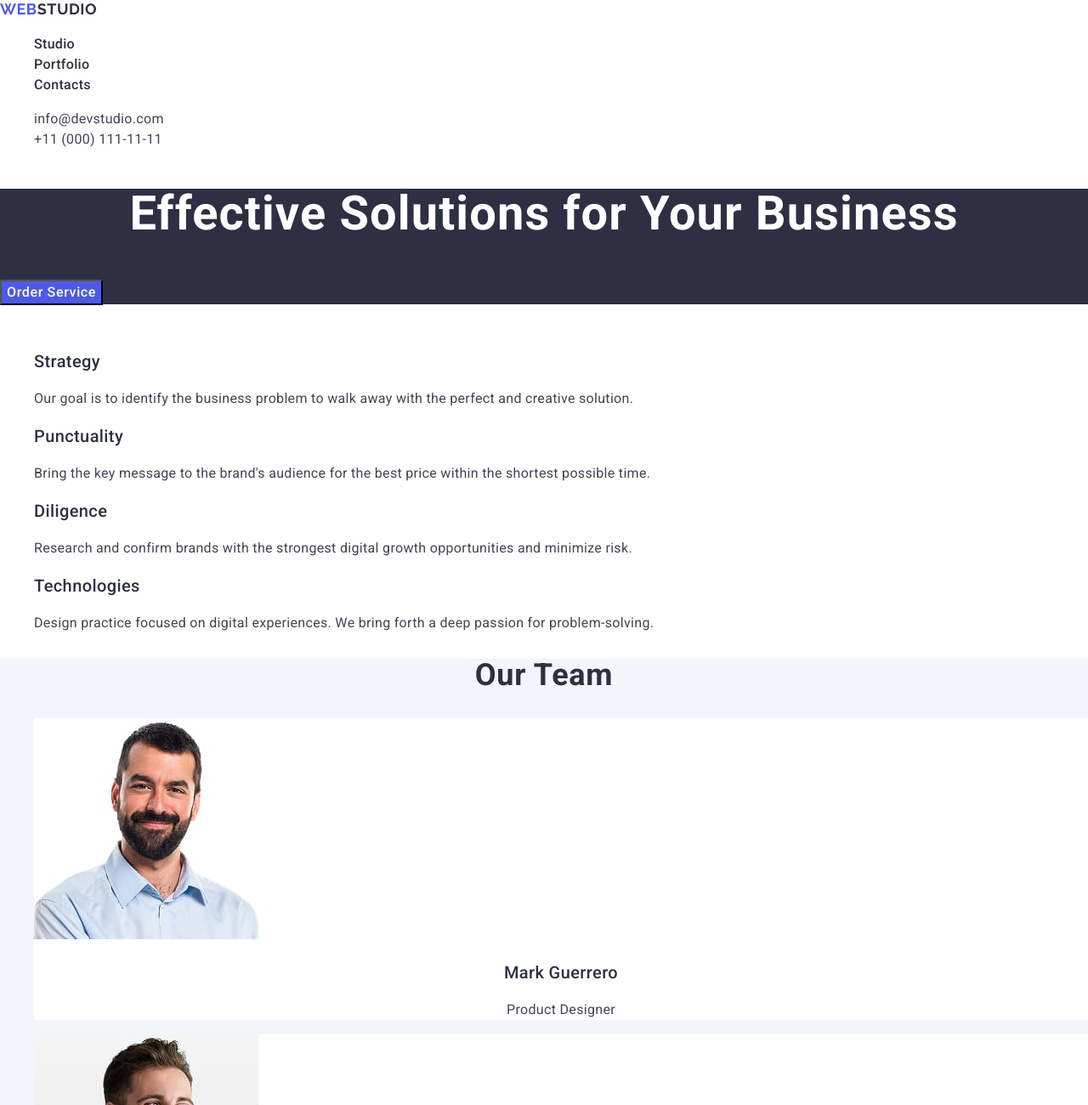
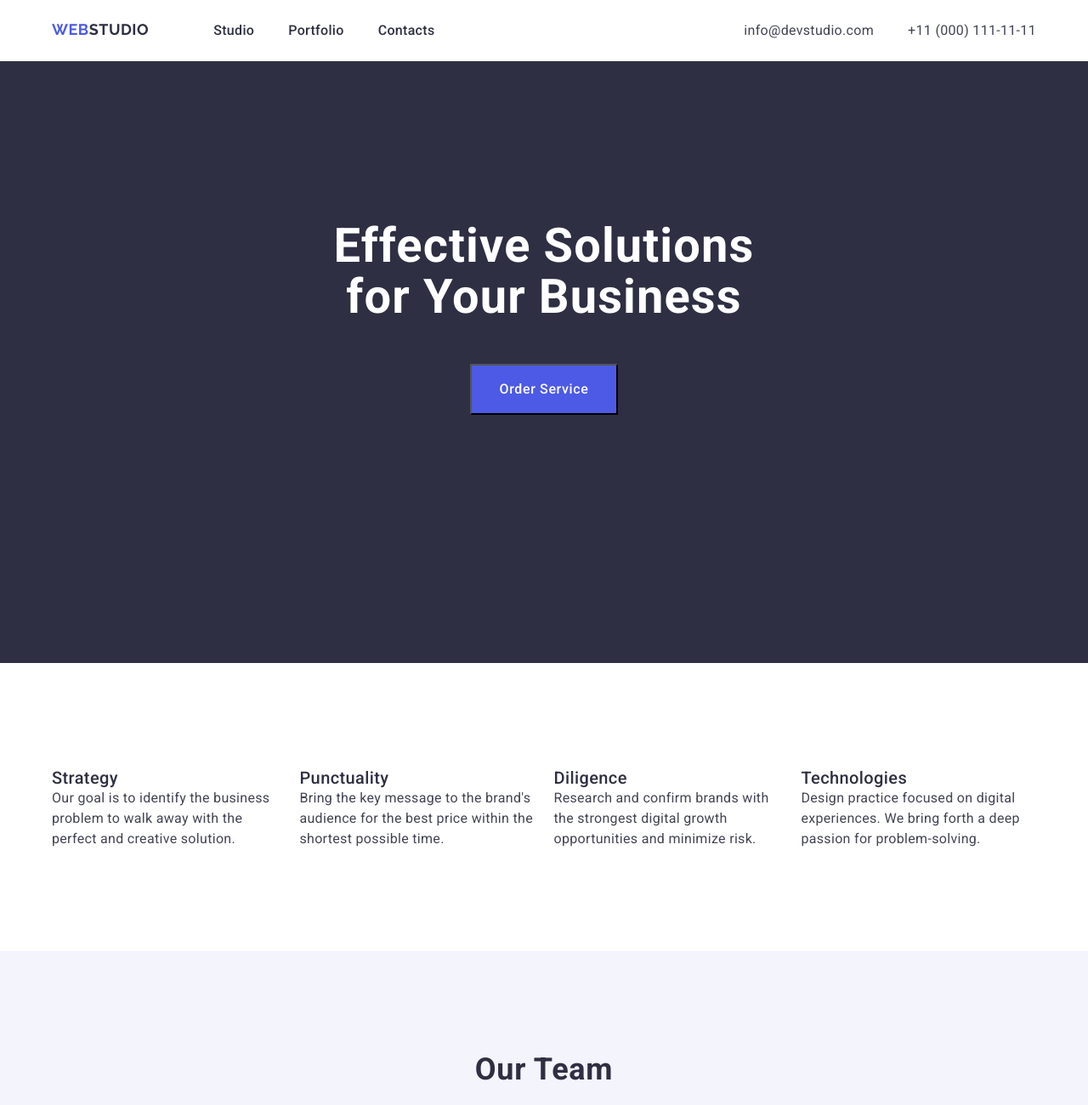
Before and after one commit to YanaMudriak/goit-markup-hw-03, a plain HTML site: page index.html in a window 1280 px wide. Shown: the top 1300 px of the page at 85% size. Drawn offline with nearby package versions, Linux system fonts and the light colour scheme.

Commit message:
the first try

```diff
--- a/css/styles.css
+++ b/css/styles.css
@@ -8,9 +8,14 @@ body {
             color: #434455;
             background-color: #ffffff;
         }
+        p,h1,h2,h3,h4,h5,h6 {
+            margin: 0;
+        }
 
 ul {
     list-style-type: none;
+    margin: 0;
+    padding: 0;
 }
 a {
     text-decoration: none;
@@ -19,6 +24,10 @@ a {
 /* ---------------------Header-------------*/
 .header {
     background-color: #FFFFFF;
+    padding: 24px 0;
+border-bottom: 1px solid var(--cornflower);
+        height: 72px;
+        /* color: #E7E9FC; */
 }
 
 
@@ -30,6 +39,8 @@ a {
     letter-spacing: 0.03em;
     text-transform: uppercase;
     color:#4d5ae5;
+
+    margin-right: 76px;
 
 }
 
@@ -74,6 +85,23 @@ a {
 .header-contacts-item:first-child .header-contacts-link:focus {
     color:#404bbf;
 }
+.header-menu-list {
+    display: flex;
+    gap: 40px;
+}
+
+.header-navigation {
+    display: flex;
+}
+
+.header-contacts-list {
+    display: flex;
+    gap: 40px;
+}
+.header .container {
+    display: flex;
+    justify-content: space-between;
+}
 
 
 
@@ -82,6 +110,8 @@ a {
 
 .hero {
 background-color: #2E2F42;
+padding-top: 188px;
+padding-bottom: 292px;
 
 }
 .hero-title {
@@ -93,6 +123,10 @@ background-color: #2E2F42;
         letter-spacing: 0.02em;
         text-align: center;
         color: #FFFFFF;
+        max-width: 496px;
+            margin: 0 auto 48px;
+            text-align: center;
+
 }
 
 .hero .hero-button {
@@ -105,6 +139,10 @@ background-color: #2E2F42;
     color: #FFFFFF;
     cursor: pointer;
 
+    padding: 16px 32px;
+    min-width: 169px;
+    display: block;
+margin: 0 auto;
 }
 
 .hero .hero-button:hover,
@@ -118,15 +156,17 @@ background-color: #2E2F42;
 }
 
 .visually-hidden {
+    position: absolute;
+    width: 1px;
+    height: 1px;
     margin: -1px;
     border: 0;
-
+    padding: 0;
     white-space: nowrap;
     clip-path: inset(100%);
     clip: rect(0 0 0 0);
     overflow: hidden;
 }
-
 .features-subtitle {
     font-weight: 500;
     font-size: 20px;
@@ -147,22 +187,55 @@ background-color: #2E2F42;
     color: #434455;
 }
 
+.features-list {
+    display: flex;
+    gap: 24px;
+    padding-top: 123px;
+    padding-bottom: 120px;
+
+}
+
+.features-item {
+width: calc((100% - 72) / 4);
+}
 /* ---------------------------Team ------------------*/
 .team {
-    background-color:#F4F4FD ;
+    background-color: #F4F4FD;
 }
 
 .team-title {
     font-weight: 700;
     font-size: 36px;
 
-        /* line-height: 40px; */
+    line-height: 40px;
     line-height: 1.11;
     letter-spacing: 0.02em;
     text-align: center;
     color: #2E2F42;
     text-transform: capitalize;
+    padding-top: 120px;
+    padding-bottom: 72px;
 }
+
+.team-list {
+    display: flex;
+    justify-content: center;
+    align-items: stretch;
+    flex-wrap: wrap;
+    gap: 24px;
+    padding-bottom: 120px;
+}
+
+.team-photo {
+    display: block;
+    width: 100%;
+    height: 260px;
+    object-fit: cover;
+    object-position: center top;
+
+}
+
+
 .team-item {
     background-color: #FFFFFF;
 }
@@ -172,21 +245,30 @@ background-color: #2E2F42;
     font-weight: 500;
     font-size: 20px;
 
-        /* line-height: 24px; */
+    line-height: 24px;
     line-height: 1.2;
     letter-spacing: 0.02em;
     text-align: center;
     color: #2E2F42;
+            padding-top: 32px;
+            padding-left: 67px;
+            padding-right: 67px;
+
 }
 
 .team-role {
     font-size: 16px;
 
-        /* line-height: 24px; */
+    line-height: 24px;
     line-height: 1.5;
     letter-spacing: 0.02em;
     text-align: center;
     color: #434455;
+
+    padding-top: 8px;
+        padding-bottom: 32px;
+        padding-left: 78.5px;
+        padding-right: 78.5px;
 }
 
 /* --------------------Portfolio--------------------- */
@@ -206,32 +288,55 @@ background-color: #2E2F42;
         text-align: center;
         color: #2E2F42;
         text-transform: capitalize;
+        margin-top: 120px;
+        margin-bottom: 72px;
+        text-align: center;
 }
 
+.portfolio-list {
+    display: flex;
+    flex-wrap: wrap;
+    justify-content: center;
+    gap: 24px;
+}
 
+.portfolio-item {
+    flex: 0 0 calc((100% - 48px)/3);
+    background: #fff;
+    border: 1px solid #E7E9FC;
+}
+
+.portfolio-image {
+    display: block;
+    width: 100%;
+    height: 300px;
+    object-fit: cover;
+}
 .portfolio-name {
     font-weight: 500;
         font-size: 20px;
-
-        /* line-height: 24px; */
         line-height: 1.2;
         letter-spacing: 0.02em;
         color: #2E2F42;
+        padding-left: 16px;
+        padding-top: 32px;
 }
 
 .portfolio-category {
         font-size: 16px;
-
-        /* line-height: 24px; */
         line-height: 1.5;
         letter-spacing: 0.02em;
         color: #434455;
+        padding-left: 16px;
+        padding-bottom: 32px;
+        padding-top: 8px;
 }
 
 /* -------------------------Footer--------------- */
 
 .footer {
     background-color: #2E2F42;
+    padding: 100px 0;
 }
 
 
@@ -243,6 +348,8 @@ background-color: #2E2F42;
     letter-spacing: 0.03em;
     text-transform: uppercase;
     color: #4D5AE5;
+    display: inline-block;
+    margin-bottom: 16px;
 }
 
 
@@ -258,4 +365,13 @@ background-color: #2E2F42;
         line-height: 1.5;
         letter-spacing: 0.02em;
         color: #F4F4FD;
+        max-width: 264px;
+        margin: 0;
 }
+.container {
+    width: 1188px;
+    padding-left: 15px;
+    padding-right: 15px;
+    margin: 0 auto;
+
+}
--- a/index.html
+++ b/index.html
@@ -25,6 +25,7 @@
   </head>
   <body>
     <header class="header">
+      <div class="container">
         <nav class="header-navigation">
           <a href="./index.html" class="header-logo"
             >WEB<span class="header-logo-accent">Studio</span>
@@ -56,20 +57,24 @@
             </li>
           </ul>
         </address>
+      </div>
     </header>
     <main>
       <section class="hero">
+        <div class="container">
           <h1 class="hero-title">Effective Solutions for Your Business</h1>
           <button class="hero-button" type="button">Order Service</button>
+        </div>
       </section>
       <section class="features">
+        <div class="container">
           <h2 class="visually-hidden">Features</h2>
           <ul class="features-list">
             <li class="features-item">
               <h3 class="features-subtitle">Strategy</h3>
               <p class="features-description">
-              Our goal is to identify the business problem to walk away with the
-              perfect and creative solution.
+                Our goal is to identify the business problem to walk away with
+                the perfect and creative solution.
               </p>
             </li>
             <li class="features-item">
@@ -94,8 +99,10 @@
               </p>
             </li>
           </ul>
+        </div>
       </section>
       <section class="team">
+        <div>
           <h2 class="team-title">Our Team</h2>
           <ul class="team-list">
             <li class="team-item">
@@ -143,9 +150,11 @@
               <p class="team-role">UI Designer</p>
             </li>
           </ul>
+        </div>
       </section>
 
       <section class="portfolio">
+        <div class="container">
           <h2 class="portfolio-title">Our Portfolio</h2>
           <ul class="portfolio-list">
             <li class="portfolio-item">
@@ -216,16 +225,19 @@
               <p class="portfolio-category">Marketing</p>
             </li>
           </ul>
+        </div>
       </section>
     </main>
     <footer class="footer">
+      <div class="container">
         <a href="./index.html" class="footer-logo"
           >WEB<span class="footer-logo-accent">Studio</span></a
         >
         <p class="footer-text">
-        Increase the flow of customers and sales for your business with digital
-        marketing & growth solutions.
+          Increase the flow of customers and sales for your business with
+          digital marketing & growth solutions.
         </p>
+      </div>
     </footer>
   </body>
 </html>
```
Lines whose indentation alone changed are shown as unchanged.
